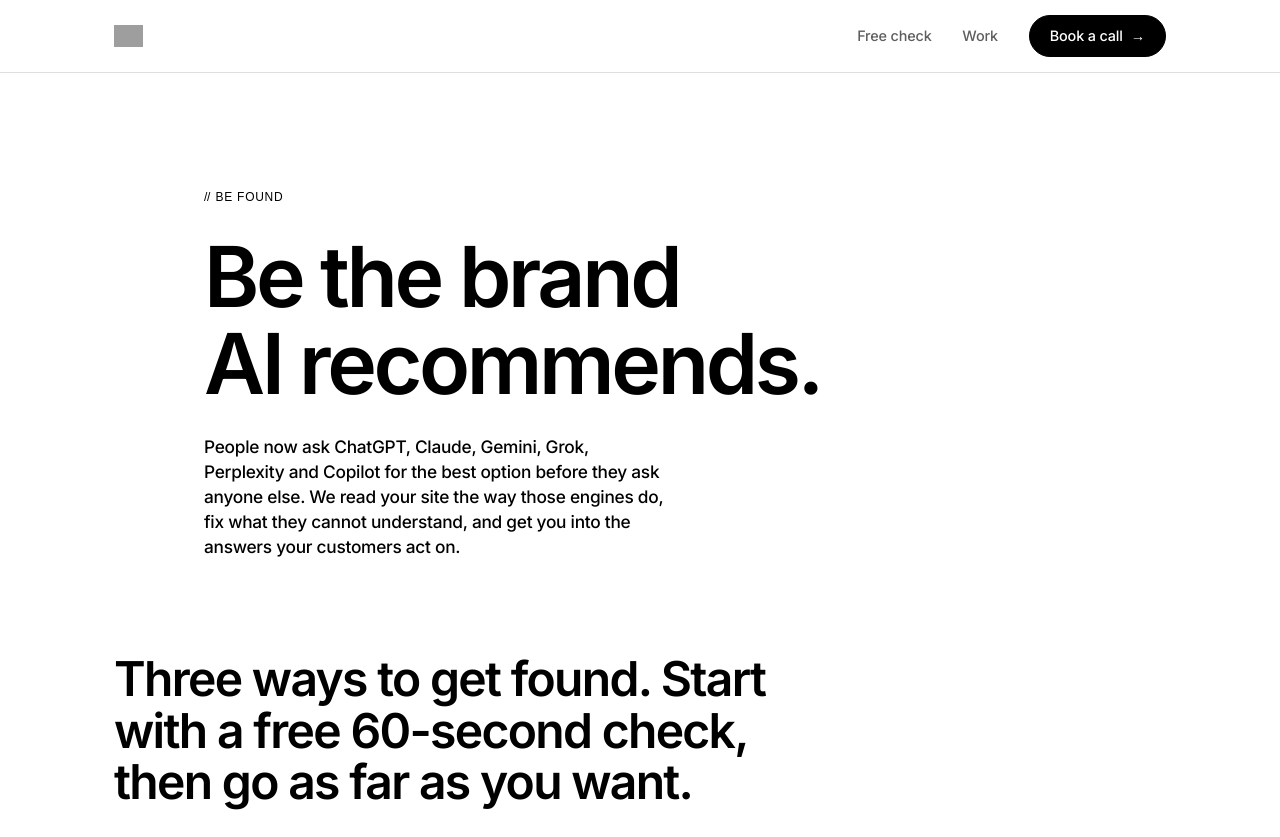
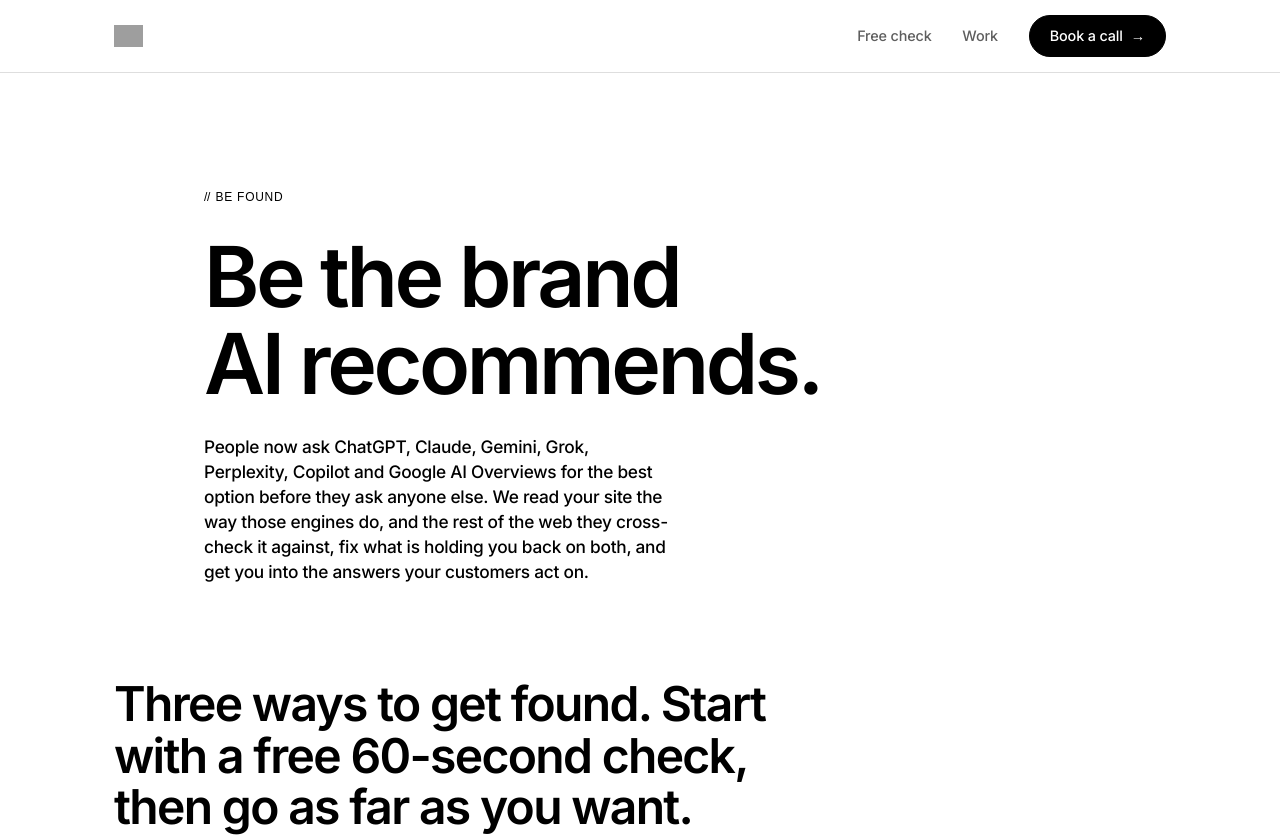
Before and after one commit to Calibre-Studio/getfound-site, a Next.js app: page / in a window 1280 px wide. Shown: the top 837 px of the page. Built offline with nearby package versions, Linux system fonts and the light colour scheme; no server answers; grey boxes are pictures that could not be loaded; a web font is replaced by a local one.

Commit message:
Copy: seven-engine list, off-site line in hero, Similarweb fix
Updated text to include 'Google AI Overviews' and corrected 'SimilarWeb' to 'Similarweb'.

```diff
--- a/app/page.jsx
+++ b/app/page.jsx
@@ -147,8 +147,8 @@ export default function Page() {
         <p className="eyebrow ar" style={{ "--d": "0s" }}><span className="slash">//</span>Be Found</p>
         <h1 className="display"><AnimWords text="Be the brand AI recommends." base={0.12} step={0.07} /></h1>
         <p className="lead ar" style={{ "--d": "0.55s" }}>
-          People now ask ChatGPT, Claude, Gemini, Grok, Perplexity and Copilot for the best option before they
-          ask anyone else. We read your site the way those engines do, fix what they cannot understand, and get
+          People now ask ChatGPT, Claude, Gemini, Grok, Perplexity, Copilot and Google AI Overviews for the best option before they
+          ask anyone else. We read your site the way those engines do, and the rest of the web they cross-check it against, fix what is holding you back on both, and get
           you into the answers your customers act on.
         </p>
       </section>
@@ -222,7 +222,7 @@ export default function Page() {
 
         <div className="impact r">
           <p className="impact-stmt">People are <span className="pop">2.5x</span> more likely to visit a brand AI recommends than its competitor.</p>
-          <p className="impact-src">SimilarWeb &middot; The Downstream Impact of AI Visibility, 2026</p>
+          <p className="impact-src">Similarweb &middot; The Downstream Impact of AI Visibility, 2026</p>
         </div>
       </section>
 
```
